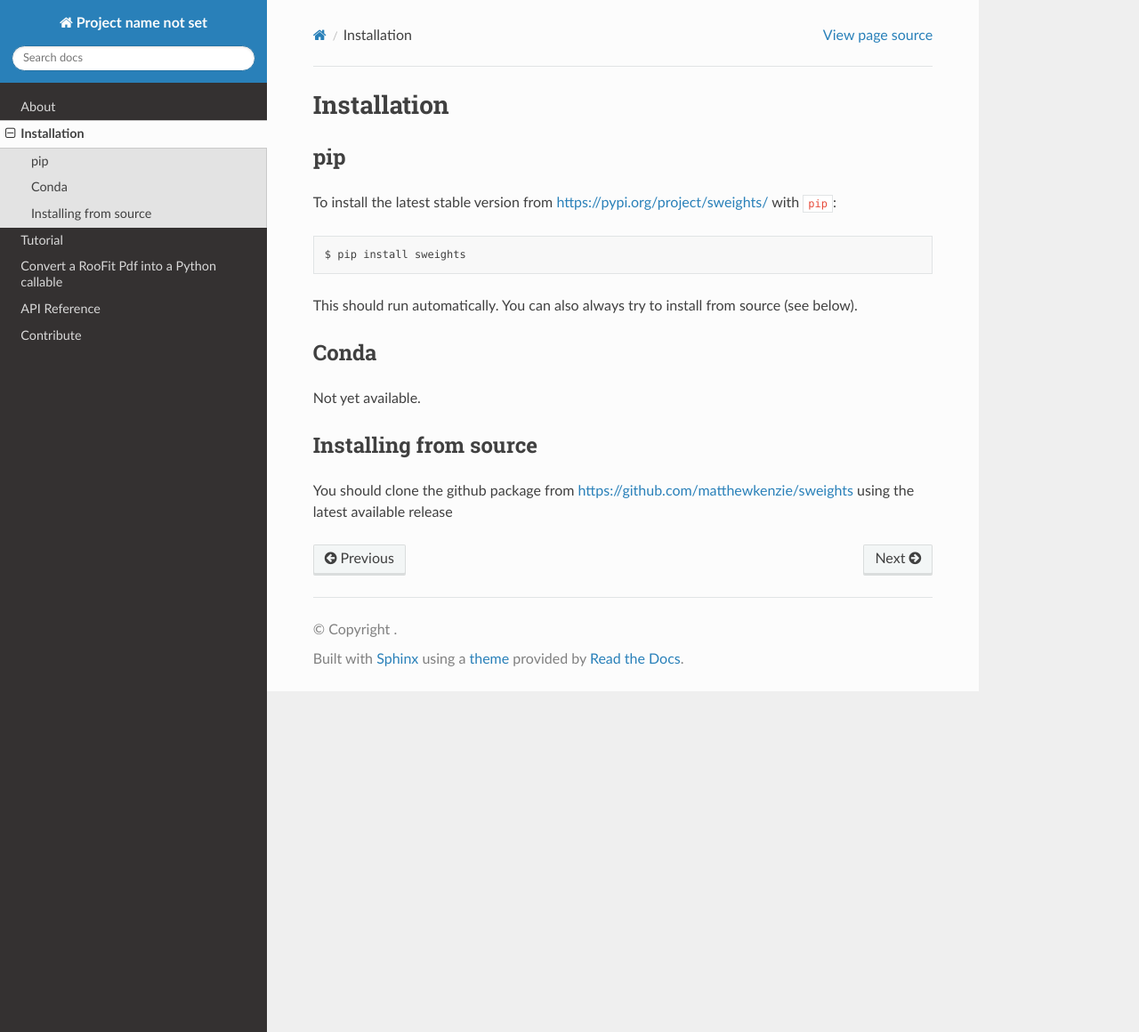
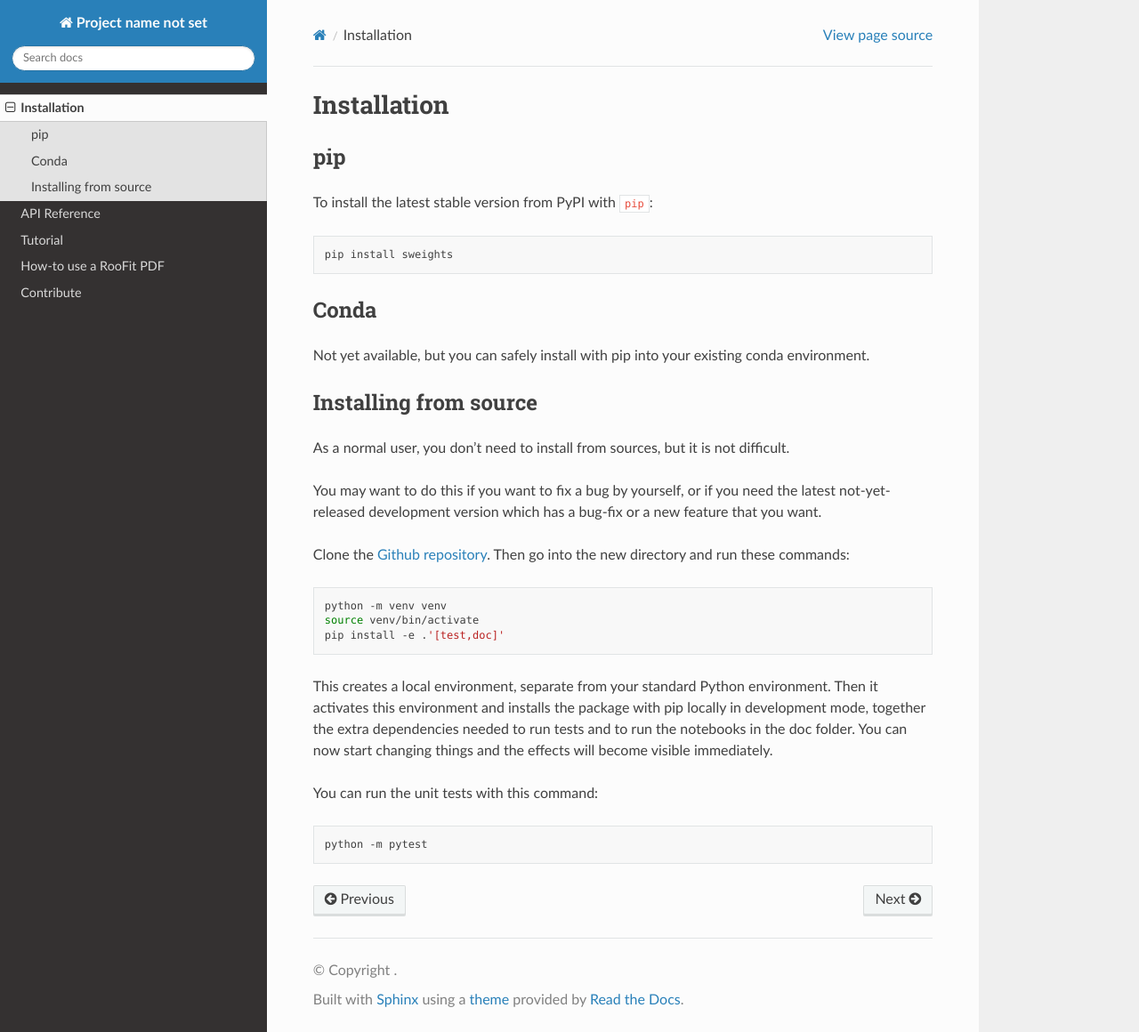
Before and after one commit to sweights/sweights, a Sphinx documentation site: the page built from doc/install.rst, in a window 1280 px wide and 1160 px high. Shown: the whole window at 89% size. Built offline with Sphinx 7.4.7 and the Read the Docs theme 2.0.0, drawn with Linux system fonts in a browser that asks for light colours; the version number could not be read and is left out.

Commit message:
Doc cleanup (#14)
- release.md has been removed, because we use Github actions to
automatically release from now on
- about.rst was merged into index.rst, so that the latter is not so
empty.

```diff
--- a/doc/install.rst
+++ b/doc/install.rst
@@ -6,20 +6,36 @@ Installation
 pip
 ---
 
-To install the latest stable version from https://pypi.org/project/sweights/ with ``pip``:
+To install the latest stable version from PyPI with ``pip``:
 
 .. code-block:: bash
 
-   $ pip install sweights
-
-This should run automatically. You can also always try to install from source (see below).
+    pip install sweights
 
 Conda
 -----
 
-Not yet available.
+Not yet available, but you can safely install with pip into your existing conda environment.
 
 Installing from source
 ----------------------
 
-You should clone the github package from https://github.com/matthewkenzie/sweights using the latest available release |release|
+As a normal user, you don't need to install from sources, but it is not difficult.
+
+You may want to do this if you want to fix a bug by yourself, or if you need the latest not-yet-released development version which has a bug-fix or a new feature that you want.
+
+Clone the `Github repository <https://github.com/sweights/sweights>`_. Then go into the new directory and run these commands:
+
+.. code-block:: bash
+
+    python -m venv venv
+    source venv/bin/activate
+    pip install -e .'[test,doc]'
+
+This creates a local environment, separate from your standard Python environment. Then it activates this environment and installs the package with pip locally in development mode, together the extra dependencies needed to run tests and to run the notebooks in the doc folder. You can now start changing things and the effects will become visible immediately.
+
+You can run the unit tests with this command:
+
+.. code-block:: bash
+
+    python -m pytest
```
Also changed, not shown: doc/about.rst (deleted, +0 -22 lines), doc/index.rst (+19 -4 lines), doc/release.md (deleted, +0 -15 lines), doc/notebooks/roopdf_conversion.ipynb.
